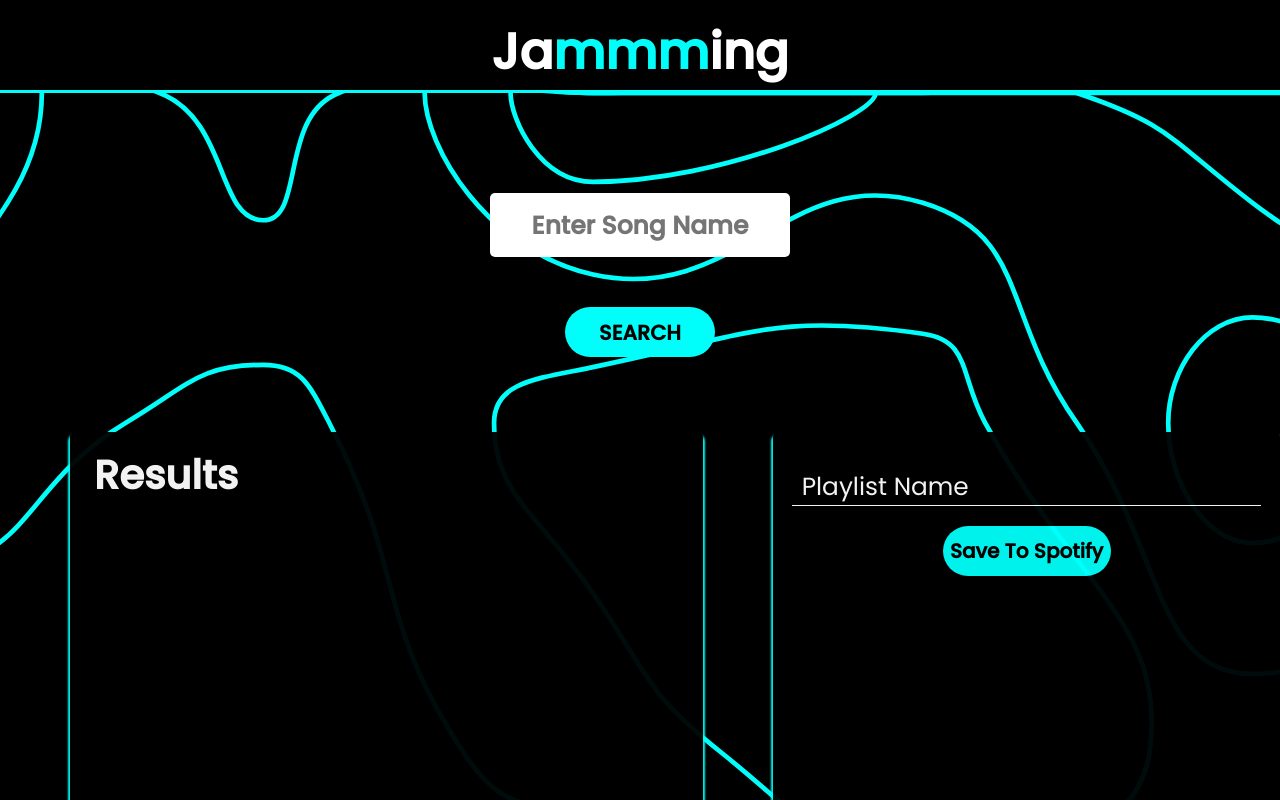
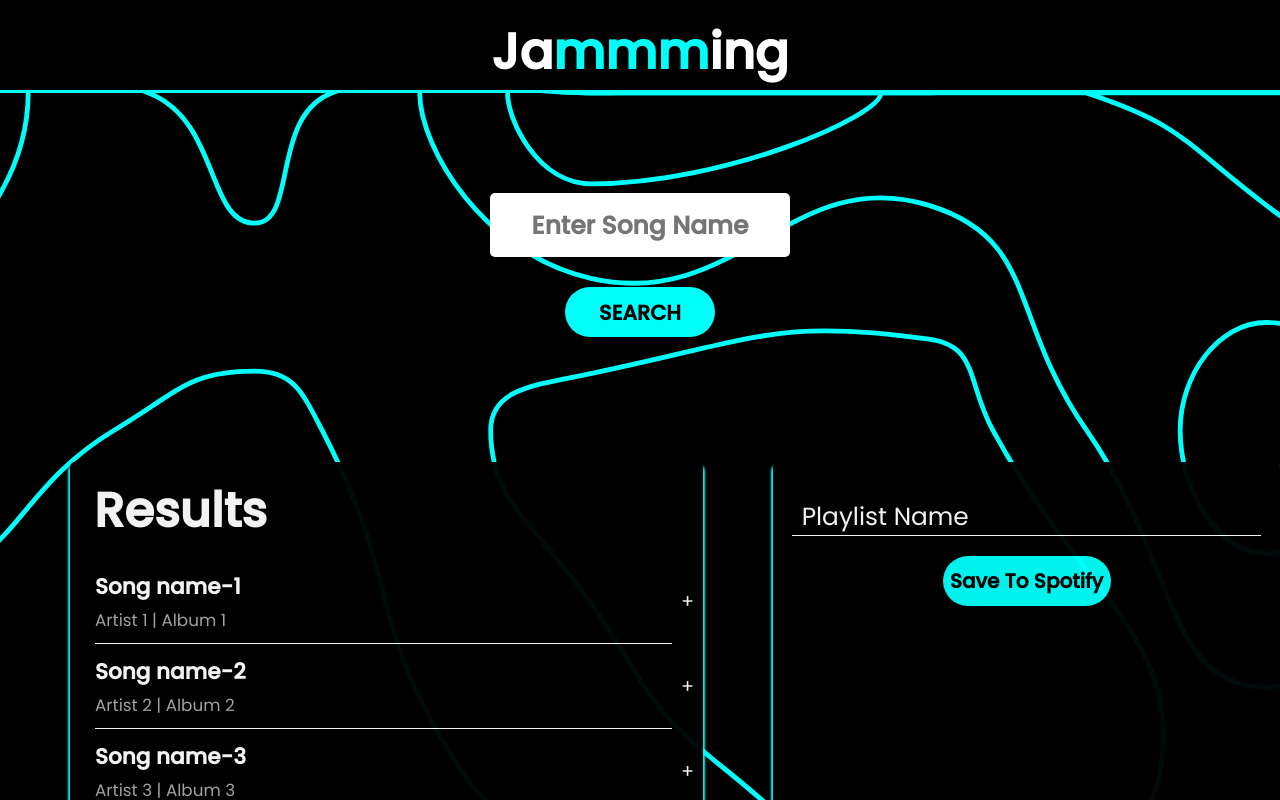
Before and after one commit to leakoo/jammming, a React (Create React App) app: page / in a window 1280 px wide. Shown: the top 800 px of the page. Built offline with nearby package versions, Linux system fonts and the light colour scheme.

Commit message:
added search results to track + tracklist and style

```diff
--- a/src/Components/App/App.js
+++ b/src/Components/App/App.js
@@ -1,12 +1,30 @@
-import React, { useEffect, useState } from "react";
+import React, { useState } from "react";
 import './App.css';
 import Playlist from "../Playlist/Playlist.js";
 import SearchBar from "../SearchBar/SearchBar.js";
 import SearchResults from "../SearchResults/SearchResults.js";
-import Track from "../Track/Track.js";
-import Tracklist from "../TrackList/Tracklist.js";
 
 function App() {
+  const [searchResults, setsearchResults] = useState([
+    {
+      name: 'Song name-1',
+      artist: 'Artist 1',
+      album: 'Album 1',
+      id: 1,
+    },
+    {
+      name: 'Song name-2',
+      artist: 'Artist 2',
+      album: 'Album 2',
+      id: 2,
+    },
+    {
+      name: 'Song name-3',
+      artist: 'Artist 3',
+      album: 'Album 3',
+      id: 3,
+    }
+  ]);
   return (
     <>
       <h1 className="title">
@@ -16,7 +34,7 @@ function App() {
         <SearchBar />
 
         <div className="Results-Playlist-Container">
-          <SearchResults />
+          <SearchResults searchResults={searchResults} />
 
           <Playlist />
         </div>
--- a/src/Components/Playlist/Playlist.css
+++ b/src/Components/Playlist/Playlist.css
@@ -41,9 +41,8 @@
     border-radius: 25px;
 }
 
-.Playlist-save:hover {
+.Playlist-save:active {
     background-color: #009DFF;
-    transition: all 0.3s ease 0s;
 }
 
 ::-webkit-scrollbar {
--- a/src/Components/SearchBar/SearchBar.css
+++ b/src/Components/SearchBar/SearchBar.css
@@ -34,6 +34,7 @@
 .searchButton {
     height: 3.125rem;
     width: 150px;
+    margin-top: 30px;
     font-weight: bold;
     font-size: 1.3rem;
     background-color: #00FFFA;
@@ -43,7 +44,6 @@
     border-radius: 25px;
 }
 
-.searchButton:hover {
+.searchButton:active{
     background-color: #009DFF;
-    transition: all 0.3s ease 0s;
 }
--- a/src/Components/SearchBar/SearchBar.js
+++ b/src/Components/SearchBar/SearchBar.js
@@ -4,16 +4,16 @@ import './SearchBar.css'
 const SearchBar = () => {
 
     return (
-        <>
       <div className="searchBar">
         <input type="text" placeholder="Enter Song Name" />
+
+        <div className="searchButton-container">
+           <button className="searchButton">
+             SEARCH
+            </button>
+        </div>
+
       </div>
-            <div className="searchButton-container">
-                <button className="searchButton">
-                  SEARCH
-                </button>
-            </div>
-    </>
     )
 }
 
--- a/src/Components/SearchResults/SearchResults.css
+++ b/src/Components/SearchResults/SearchResults.css
@@ -11,6 +11,11 @@
     opacity: 0.95;
 }
 
+.results {
+    color: #fff;
+    padding-left: 20px;
+}
+
 ::-webkit-scrollbar {
     width: 0;
     background: transparent;
@@ -19,5 +24,5 @@
 .results-header {
     color: #fff;
     padding: 0.8rem 1.5rem;
-    font-size: 2.5rem;
+    font-size: 3rem;
 }
--- a/src/Components/SearchResults/SearchResults.js
+++ b/src/Components/SearchResults/SearchResults.js
@@ -1,13 +1,14 @@
 import React from "react";
 import './SearchResults.css';
+import TrackList from "../TrackList/TrackList.js";
 
-function SearchResults() {
+function SearchResults(props) {
     return (
-        <>
-          <div className="SearchResults">
-            <h2 className="results-header">Results</h2>
-          </div>
-        </>
+        <div className="SearchResults">
+          <h2 className="results-header">Results</h2>
+
+          <TrackList tracks={props.searchResults}/>
+        </div>
     )
 }
 
--- a/src/Components/Track/Track.css
+++ b/src/Components/Track/Track.css
@@ -0,0 +1,38 @@
+.Track {
+    display: flex;
+    align-items: center;
+    padding-left: 1.563rem;
+}
+
+.Track-action {
+    cursor: pointer;
+    padding: 9px;
+    font-size: 1.2rem;
+    transition: color .2s;
+    background-color: #000;
+    color: #FFF;
+    border: 0px;
+}
+
+.Track-action:hover {
+    color: #a8aaad;
+}
+
+.Track-Info {
+    display: flex;
+    flex-grow: 1;
+    flex-direction: column;
+    justify-content: center;
+    height: 5.313rem;
+    border-bottom: 1px solid #FFF;
+}
+
+.Track-Info h3 {
+    font-size: 1.35rem;
+    margin-bottom: .20rem;
+}
+
+.Track-Info p {
+    font-size: 1.05rem;
+    color: #a8aaad;
+}
--- a/src/Components/Track/Track.js
+++ b/src/Components/Track/Track.js
@@ -20,17 +20,15 @@ function Track(props) {
   }
 
   return (
-    <>
     <div className="Track">
       <div className="Track-Info">
-          <h4></h4>
+        <h3>{props.track.name}</h3>
         <p>
-
+          {props.track.artist} | {props.track.album}
         </p>
       </div>
       {renderAction()}
     </div>
-    </>
   )
 }
 
--- a/src/Components/TrackList/Tracklist.css
+++ b/src/Components/TrackList/Tracklist.css
@@ -1,3 +1,4 @@
 .TrackList {
     width: 100%;
+    color: #FFF;
 }
--- a/src/Components/TrackList/Tracklist.js
+++ b/src/Components/TrackList/Tracklist.js
@@ -1,14 +1,15 @@
 import React from "react";
-import "./Tracklist.css";
+import "./TrackList.css";
+import Track from "../Track/Track.js";
 
-function Tracklist() {
+function TrackList(props) {
     return (
-        <>
-          <div className="TrackList">
-
-          </div>
-        </>
+        <div className="TrackList">
+          {props.tracks.map((track) => {
+            return <Track key={track.id} track={track}/>;
+            })}
+        </div>
     )
 }
 
-export default Tracklist;
+export default TrackList;
```
Also changed, not shown: src/Components/App/App.css (+1 -1 lines). Lines whose indentation alone changed are shown as unchanged.
